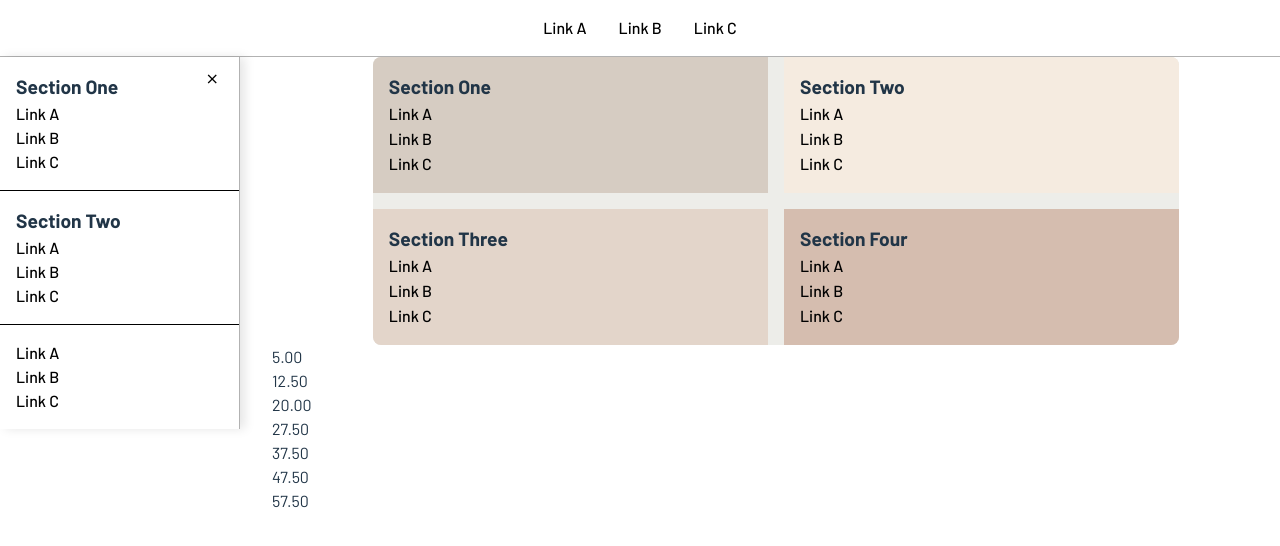
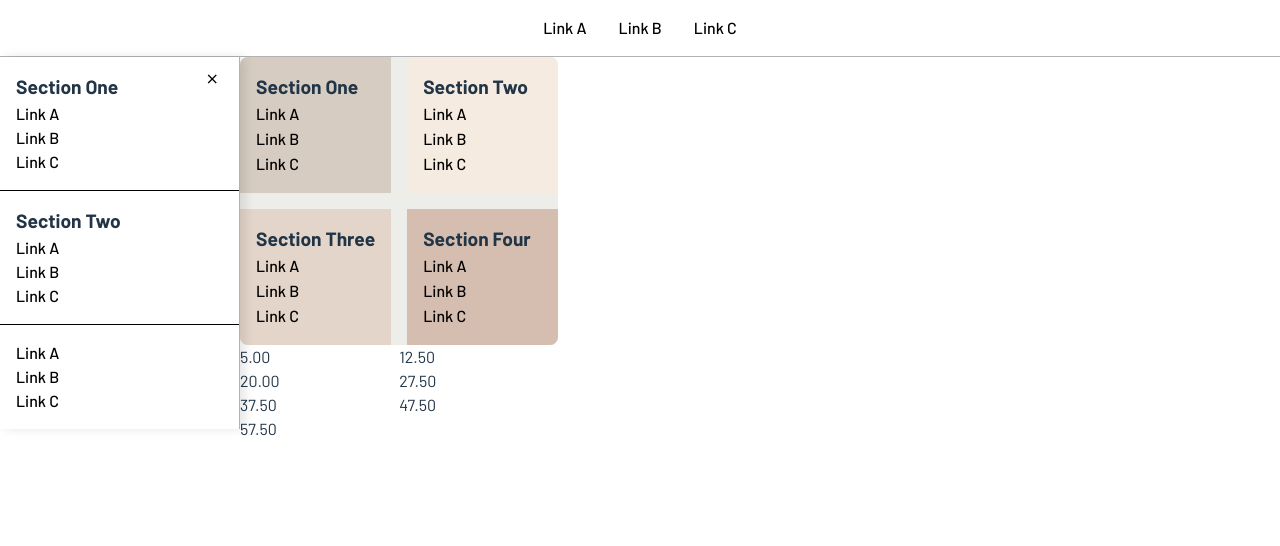
Before and after one commit to nitinsuri/test-site-for-experimetns, a React (Vite) app: page / in a window 1280 px wide. Shown: the top 546 px of the page. Built offline with nearby package versions, Linux system fonts and the light colour scheme.

Commit message:
ui fixes

```diff
--- a/src/App.jsx
+++ b/src/App.jsx
@@ -1,4 +1,5 @@
 import React from 'react';
+import { LeftNavStatusContext } from './Contexts/LeftNavContext/LeftNavContext';
 import Header from './Components/Header/Header';
 import LeftNav from './Components/LeftNav/LeftNav';
 import DynamicGrid from './Components/DynamicGrid/DynamicGrid';
@@ -6,6 +7,7 @@ import ProgressiveWeights from './Components/ProgressiveWeights/ProgressiveWeigh
 import './App.scss';
 
 function App() {
+  LeftNavStatusContext;
   return (
     <>
       <Header />
--- a/src/App.scss
+++ b/src/App.scss
@@ -17,15 +17,20 @@
 }
 
 main {
-  display: grid;
+  display: flex;
+    column-gap: 0;
   justify-content: flex-start;
   align-items: flex-start;
-  grid-template-columns: 240px 1fr;
-  column-gap: 2rem;
-  section {
-    width: 100%;
+  &.active {
+    grid-template-columns: 240px 1fr;
+    column-gap: 2rem;
+  }
+  & > section {
+    width: 'calc(100% - 240px)';
+    margin: '0 auto';
   }
 }
+
 a:focus {
   outline: none;
 }
--- a/src/Components/DynamicGrid/DynamicGrid.jsx
+++ b/src/Components/DynamicGrid/DynamicGrid.jsx
@@ -94,7 +94,7 @@ const DynamicGrid = () => {
       {getSequencedData?.map((section) => {
         return section.map((item) => {
           return (
-            <li style={{ backgroundColor: item.sectionBg }}>
+            <li style={{ backgroundColor: item.sectionBg }} key={Math.random()}>
               {item.sectionTitle ? (
                 <h2 key={Math.random()}>{item.sectionTitle}</h2>
               ) : null}
--- a/src/Components/DynamicGrid/styles.scss
+++ b/src/Components/DynamicGrid/styles.scss
@@ -8,8 +8,6 @@
   margin: 0 auto;
   overflow: hidden;
   padding: 0;
-  max-width: 80%;
-  min-width: 400px;
   > li {
     padding: 1rem;
     transition: padding 0.25s;
--- a/src/Components/Header/Header.jsx
+++ b/src/Components/Header/Header.jsx
@@ -1,4 +1,4 @@
-import React, { useContext } from 'react';
+import React from 'react';
 import './styles.scss';
 
 export default function Header() {
@@ -22,8 +22,8 @@ export default function Header() {
       <header>
         <ul>
           {menuLinks.map((item, idx) => (
-            <li key={idx}>
-              <a href={item.link}>{item.title}</a>
+            <li  key={Math.random()}>
+              <a href={item.link}  key={Math.random()}>{item.title}</a>
             </li>
           ))}
         </ul>
--- a/src/Components/LeftNav/LeftNav.jsx
+++ b/src/Components/LeftNav/LeftNav.jsx
@@ -78,7 +78,7 @@ export default function LeftNav() {
             </ul>
           </>
         );
-      }): null}
+      }) : null}
     </nav>
   );
 }
--- a/src/Components/ProgressiveWeights/ProgressiveWeights.jsx
+++ b/src/Components/ProgressiveWeights/ProgressiveWeights.jsx
@@ -1,20 +1,20 @@
 import React from 'react';
-import { render } from 'react-dom';
+import './styles.scss';
 
 const ProgressiveWeights = () => {
     const data = ['5','7.5','7.5','7.5','10','10','10'];
     let initWeight = 0;
 
     return(
-        <>
+        <ul id='progressiveWeights'>
             {
                 data instanceof Array &&
                 data.map(item => {
                     initWeight += Number(item)
-                    return <div>{Number(initWeight).toFixed(2)}</div>
+                    return <li>{Number(initWeight).toFixed(2)}</li>
                 })
             }
-        </>
+        </ul>
     )
 }
 
--- /dev/null
+++ b/src/Components/ProgressiveWeights/styles.scss
@@ -0,0 +1,15 @@
+
+ul#progressiveWeights {
+    display: grid;
+    justify-content: center;
+    align-items: center;
+
+    grid-template-columns: repeat(2, 1fr);
+    grid-template-rows: repeat(2, 1fr);
+    grid-column-gap: 0px;
+    grid-row-gap: 0px;
+
+    list-style: none;
+    margin: 0;
+    padding: 0;
+}
```
